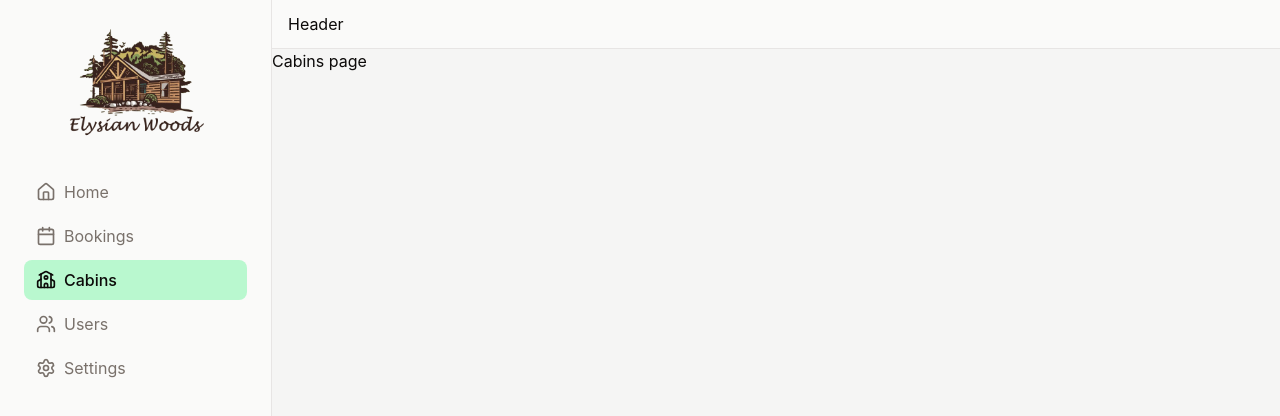
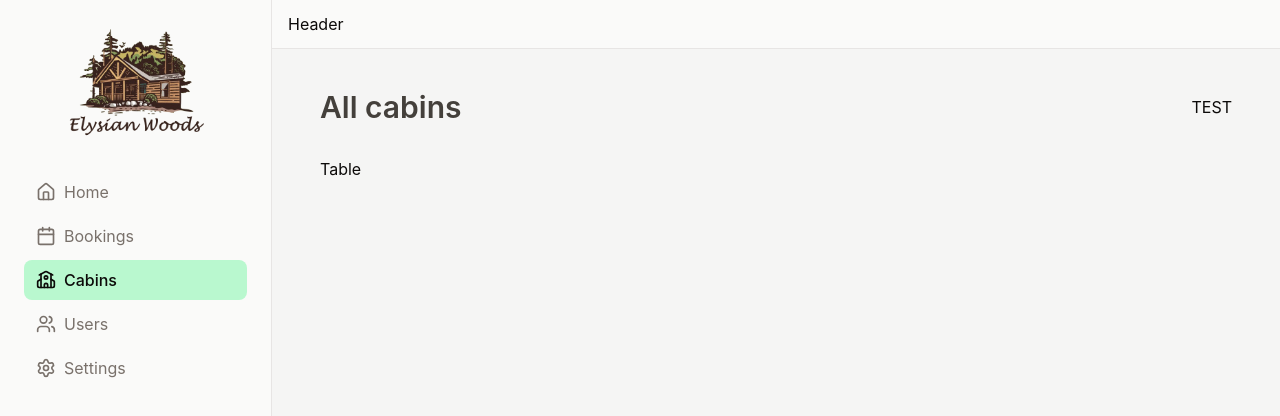
Before and after one commit to flinski/elysian-woods, a React (Vite) app: page /cabins in a window 1280 px wide. Shown: the top 416 px of the page. Built offline with nearby package versions, Linux system fonts and the light colour scheme.

Commit message:
feat: add react query to project

```diff
--- a/eslint.config.js
+++ b/eslint.config.js
@@ -6,6 +6,7 @@ import tseslint from 'typescript-eslint'
 import { globalIgnores } from 'eslint/config'
 import eslintConfigPrettier from 'eslint-config-prettier/flat'
 import eslintPluginPrettierRecommended from 'eslint-plugin-prettier/recommended'
+import pluginQuery from '@tanstack/eslint-plugin-query'
 
 export default tseslint.config([
 	globalIgnores(['dist']),
@@ -24,4 +25,5 @@ export default tseslint.config([
 	},
 	eslintConfigPrettier,
 	eslintPluginPrettierRecommended,
+	...pluginQuery.configs['flat/recommended'],
 ])
--- a/package.json
+++ b/package.json
@@ -13,7 +13,10 @@
 		"pre-commit": "npm run format && npm run lint && npm run typecheck"
 	},
 	"dependencies": {
+		"@supabase/supabase-js": "^2.57.2",
 		"@tailwindcss/vite": "^4.1.12",
+		"@tanstack/react-query": "^5.87.1",
+		"@tanstack/react-query-devtools": "^5.87.1",
 		"lucide-react": "^0.542.0",
 		"react": "^19.1.1",
 		"react-dom": "^19.1.1",
@@ -22,6 +25,7 @@
 	},
 	"devDependencies": {
 		"@eslint/js": "^9.33.0",
+		"@tanstack/eslint-plugin-query": "^5.86.0",
 		"@types/node": "^24.3.0",
 		"@types/react": "^19.1.10",
 		"@types/react-dom": "^19.1.7",
--- a/src/App.tsx
+++ b/src/App.tsx
@@ -1,3 +1,5 @@
+import { QueryClient, QueryClientProvider } from '@tanstack/react-query'
+import { ReactQueryDevtools } from '@tanstack/react-query-devtools'
 import { BrowserRouter, Navigate, Route, Routes } from 'react-router'
 
 import AppLayout from '@/ui/AppLayout'
@@ -11,8 +13,17 @@ import Account from '@/pages/Account'
 import Login from '@/pages/Login'
 import PageNotFound from '@/pages/PageNotFound'
 
+const queryClient = new QueryClient({
+	defaultOptions: {
+		queries: {
+			staleTime: 0,
+		},
+	},
+})
+
 export default function App() {
 	return (
+		<QueryClientProvider client={queryClient}>
 			<BrowserRouter>
 				<Routes>
 					<Route element={<AppLayout />}>
@@ -28,5 +39,7 @@ export default function App() {
 					<Route path="*" element={<PageNotFound />} />
 				</Routes>
 			</BrowserRouter>
+			<ReactQueryDevtools initialIsOpen={false} />
+		</QueryClientProvider>
 	)
 }
--- /dev/null
+++ b/src/features/cabins/CabinRow.tsx
@@ -0,0 +1,3 @@
+export default function CabinRow() {
+	return <div></div>
+}
--- /dev/null
+++ b/src/features/cabins/CabinTable.tsx
@@ -0,0 +1,3 @@
+export default function CabinTable() {
+	return <div>Table</div>
+}
--- a/src/main.tsx
+++ b/src/main.tsx
@@ -1,6 +1,6 @@
 import { StrictMode } from 'react'
 import { createRoot } from 'react-dom/client'
-import App from './App'
+import App from '@/App'
 import '@/styles/index.css'
 
 const rootElement = document.getElementById('root')
--- a/src/pages/Cabins.tsx
+++ b/src/pages/Cabins.tsx
@@ -1,3 +1,21 @@
+// import { useQuery } from '@tanstack/react-query'
+// import { getCabins } from '@/services/apiCabins'
+
+import CabinTable from '@/features/cabins/CabinTable'
+import Heading from '@/ui/Heading'
+
 export default function Cabins() {
-	return <>Cabins page</>
+	// const { isPending, error, data } = useQuery({ queryKey: ['cabins'], queryFn: getCabins })
+
+	return (
+		<>
+			<div className="mx-auto flex max-w-7xl flex-col gap-y-8">
+				<div className="flex items-center justify-between">
+					<Heading className="text-3xl font-semibold text-stone-700">All cabins</Heading>
+					<p>TEST</p>
+				</div>
+				<CabinTable />
+			</div>
+		</>
+	)
 }
--- /dev/null
+++ b/src/services/apiCabins.ts
@@ -0,0 +1,25 @@
+import supabase from './supabase'
+
+export type Cabin = {
+	id: string
+	created_at: string
+	name: string
+	maxCapacity: number
+	regularPrice: number
+	discount: number
+	description: string
+	imageUrl: string
+}
+
+export async function getCabins() {
+	const { data, error } = await supabase.from('cabins').select('*')
+
+	if (error) {
+		console.error(error)
+		throw new Error('Cabins could not be loaded')
+	}
+
+	const cabins: Cabin[] = data
+
+	return cabins
+}
--- /dev/null
+++ b/src/services/supabase.ts
@@ -0,0 +1,9 @@
+import { createClient } from '@supabase/supabase-js'
+
+const supabaseUrl = 'https://dgoaiowrhgnuzsrovhxr.supabase.co'
+const supabaseKey =
+	'eyJhbGciOiJIUzI1NiIsInR5cCI6IkpXVCJ9.eyJpc3MiOiJzdXBhYmFzZSIsInJlZiI6ImRnb2Fpb3dyaGdudXpzcm92aHhyIiwicm9sZSI6ImFub24iLCJpYXQiOjE3NTcwNjM1MzYsImV4cCI6MjA3MjYzOTUzNn0.ineK0EZ39GGd3xnYuzrPx7r9lHSwLO5taok4hkhwcmY'
+
+const supabase = createClient(supabaseUrl, supabaseKey)
+
+export default supabase
--- /dev/null
+++ b/src/ui/Heading.tsx
@@ -0,0 +1,9 @@
+type HeadingProps = {
+	children: React.ReactNode
+	as?: 'h1' | 'h2' | 'h3' | 'h4' | 'h5' | 'h6'
+	className?: string
+}
+
+export default function Heading({ children, as: Tag = 'h1', className = '' }: HeadingProps) {
+	return <Tag className={className}>{children}</Tag>
+}
--- a/src/ui/Main.tsx
+++ b/src/ui/Main.tsx
@@ -3,5 +3,5 @@ type MainProps = {
 }
 
 export default function Main({ children }: MainProps) {
-	return <main className="bg-stone-100">{children}</main>
+	return <main className="bg-stone-100 px-12 pt-10 pb-16">{children}</main>
 }
```
Also changed, not shown: 1 other file (tests, documents, lock files or other folders). Lines whose indentation alone changed are shown as unchanged.
